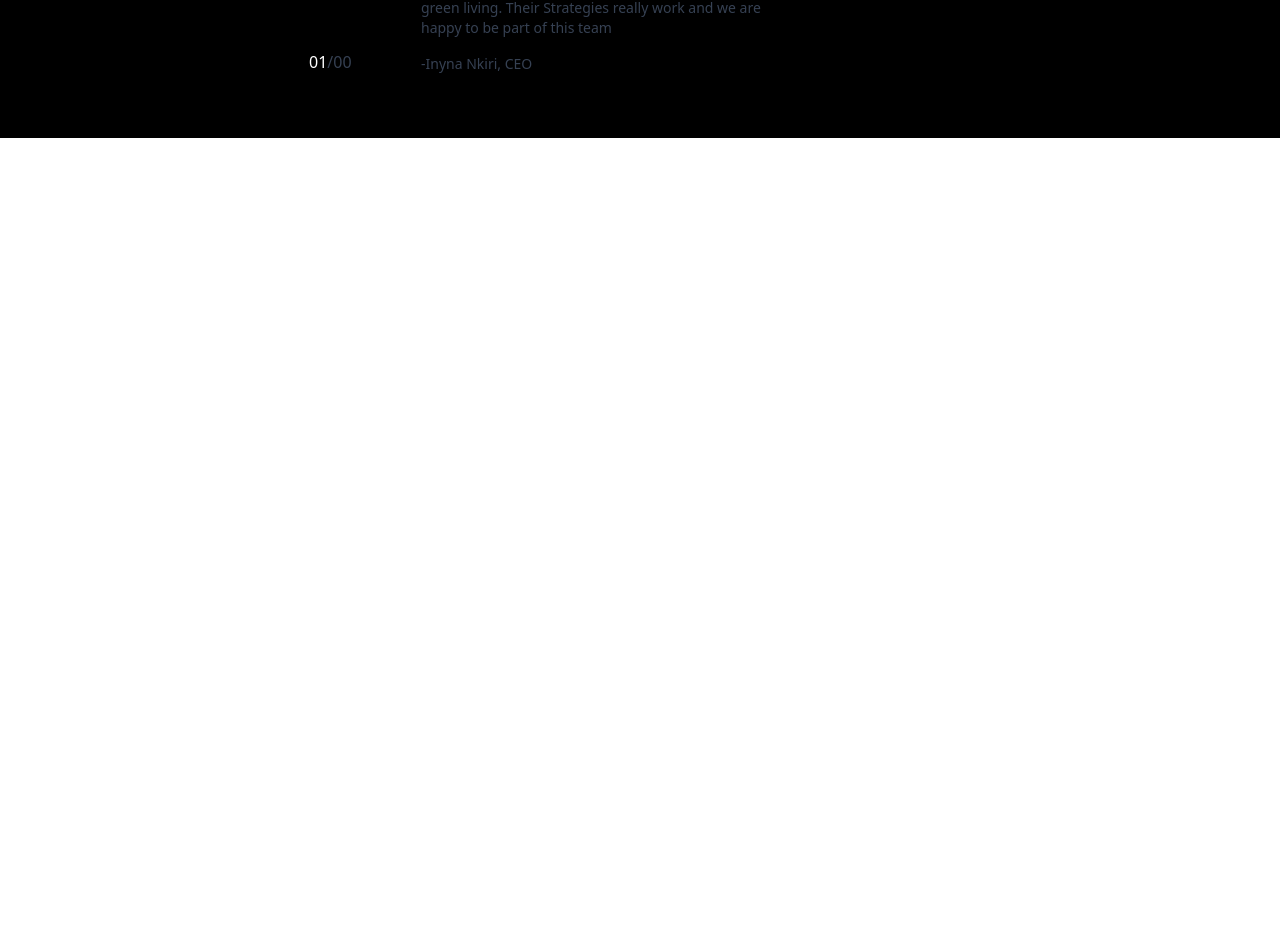
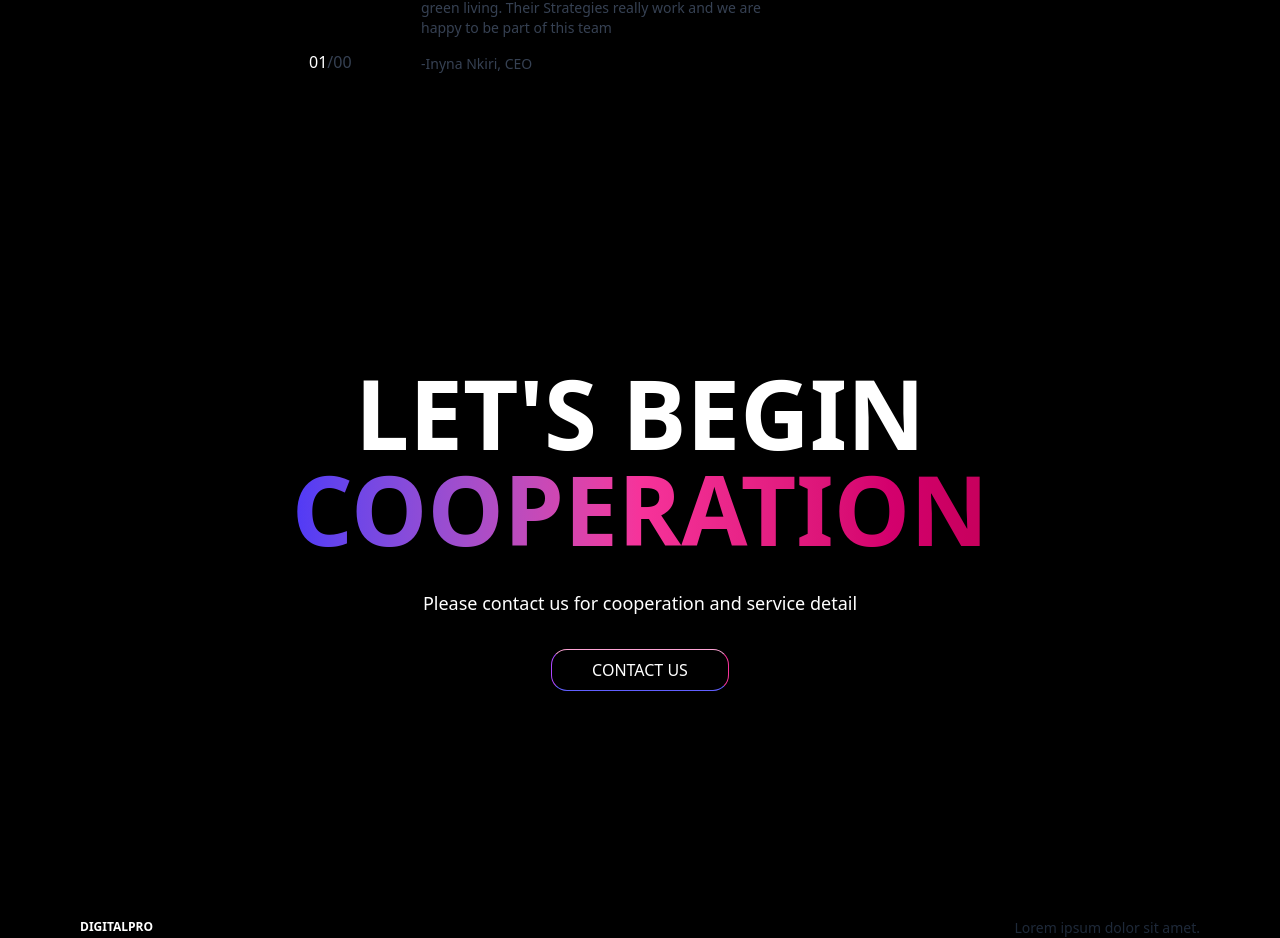
Before and after one commit to Favics-T/digital-pro, a React (Vite) app: page / in a window 1280 px wide. Shown: the part 2774-3712 px from the top of the page. Before the commit the page ends 2912 px from the top, so only its background shows below. Built offline with nearby package versions, Linux system fonts and the light colour scheme.

Commit message:
added last section

```diff
--- a/src/App.jsx
+++ b/src/App.jsx
@@ -4,6 +4,7 @@ import Heroo from './component/Heroo'
 import Nav from './component/Nav'
 import Services from './component/Services'
 import Section3 from './component/Section3.jsx'
+import Cooperate from './component/Cooperate.jsx'
 // import Cases from './com'
 function App() {
   return (
@@ -20,6 +21,7 @@ function App() {
           <Services />
           <Section3 />
           <Cases />
+          <Cooperate />
          </div>
 
    </div>
--- /dev/null
+++ b/src/component/Cooperate.jsx
@@ -0,0 +1,23 @@
+import React from 'react'
+import Logo from './Logo'
+
+function Cooperate() {
+  return (
+    <div className=' bg-cover flex flex-col  h-screen bg-center bg-[url("/images/And.jpg")]'>
+      <div className='w-full h-full flex flex-col gap-8 justify-center items-center '>
+        <h1 className='text-8xl font-bold text-center'>LET'S BEGIN <span className='block bg-gradient-to-r from-indigo-600 via-pink-500 to-pink-700 bg-clip-text text-transparent'> COOPERATION </span></h1>
+            <h1 className='text-lg'>Please contact us for cooperation and service detail</h1>
+            <button className='border border-b-indigo-500 border-e-pink-500 border-t-pink-300 px-10 py-2 rounded-2xl border-l-purple-500'>CONTACT US</button>
+      </div>
+
+      <div className='flex justify-between ite'>
+        {/* <h1 className='text-black'>kk</h1> */}
+        <Logo />
+
+        <p className='text-sm text-gray-800'>Lorem ipsum dolor sit amet.</p>
+      </div>
+    </div>
+  )
+}
+
+export default Cooperate
```
